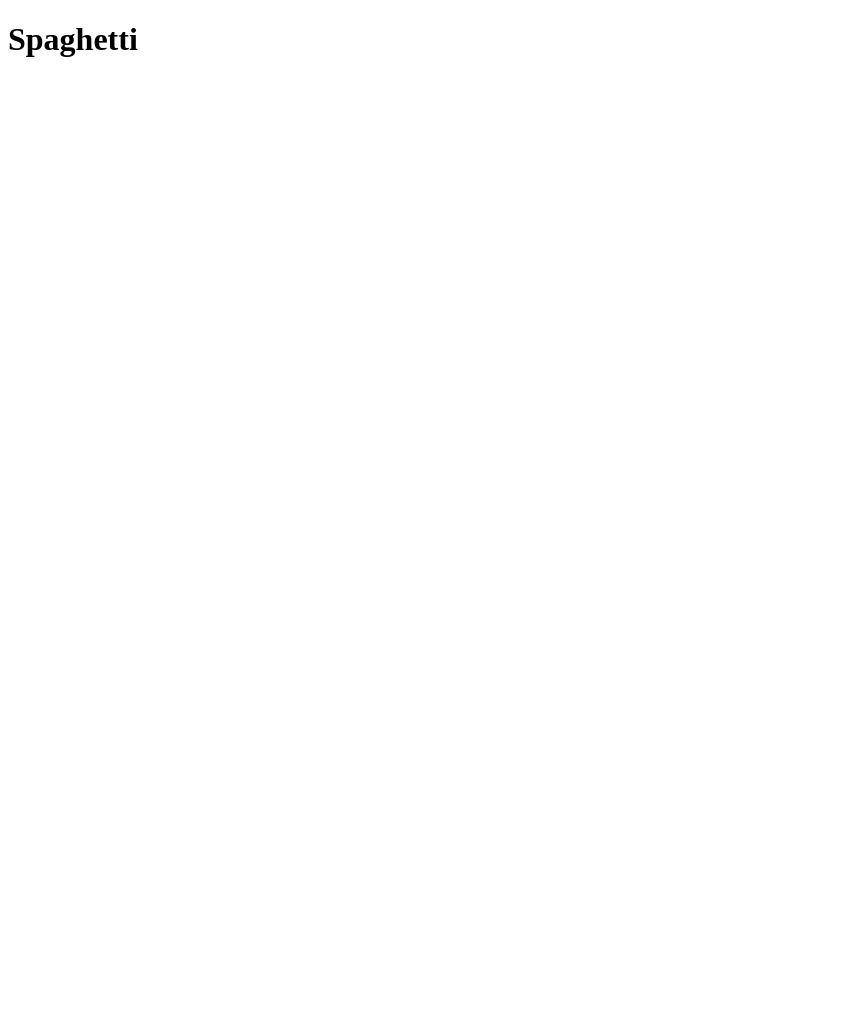
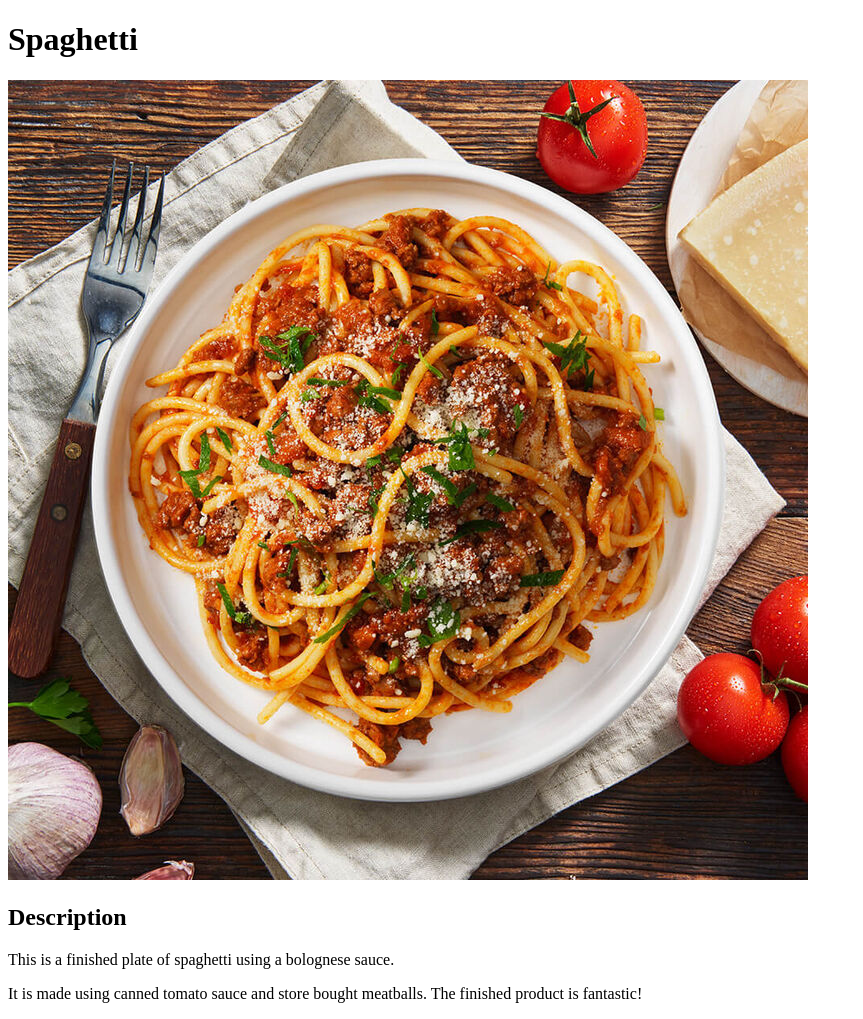
Before and after one commit to themadtaco/odin-recipes, a plain HTML site: page recipes/spaghetti.html in a window 1280 px wide. Shown: the whole page, without its empty margins (0-863 px from the left). Before the commit the page ends 800 px from the top, so only its background shows below. Drawn offline with Linux system fonts and the light colour scheme.

Commit message:
Added Image of spaghetti and description

```diff
--- a/recipes/spaghetti.html
+++ b/recipes/spaghetti.html
@@ -8,5 +8,13 @@
 </head>
 <body>
     <h1>Spaghetti</h1>
+
+    <img src="../images/spaghetti.jpeg">
+
+    <h2>Description</h2>
+    <p>This is a finished plate of spaghetti using a bolognese sauce.</p>
+    <p>It is made using canned tomato sauce and store bought meatballs. The finished product is fantastic!</p>
+
+
 </body>
 </html>
```
Also changed, not shown: images/spaghetti.jpeg (added).
